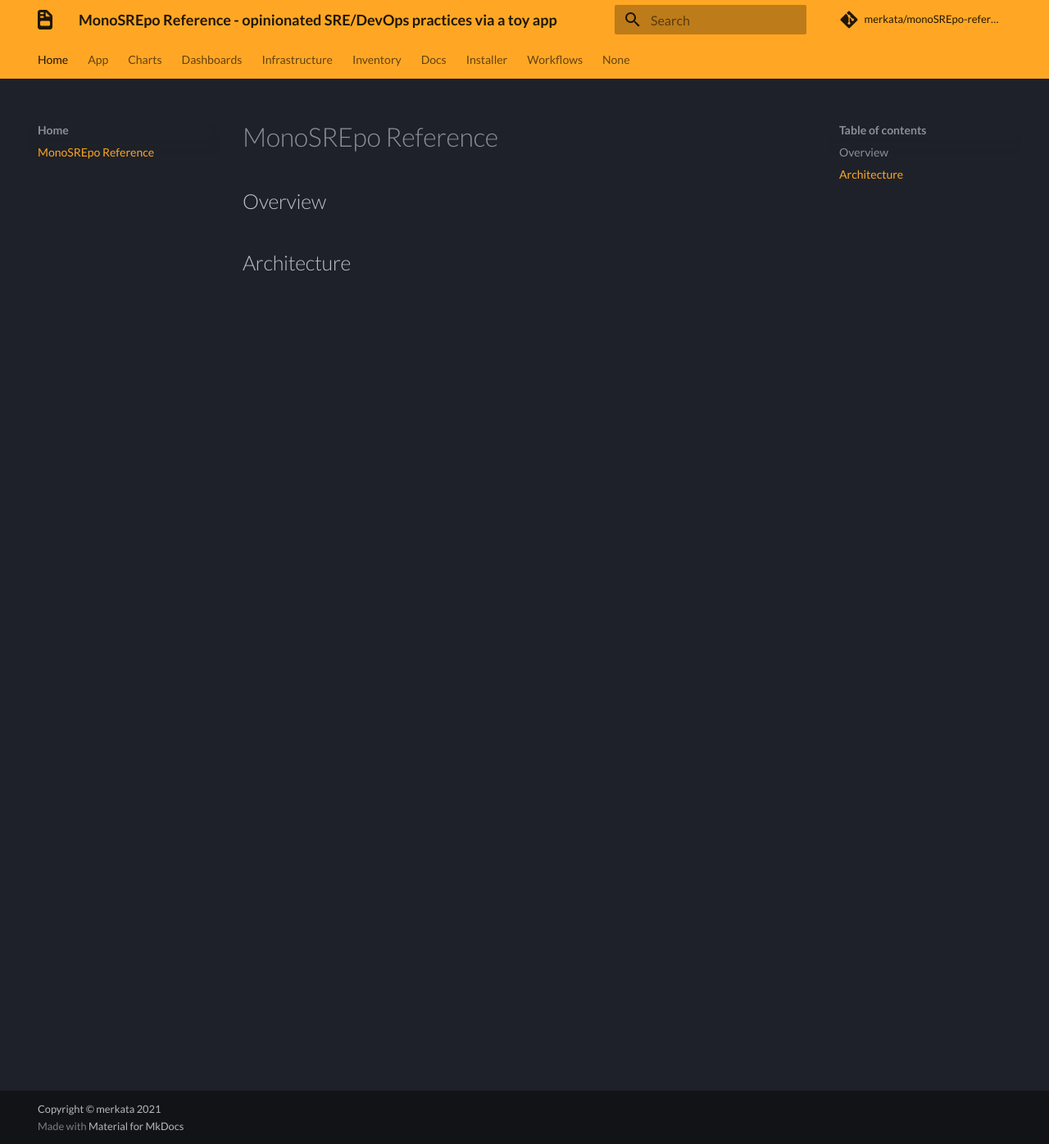
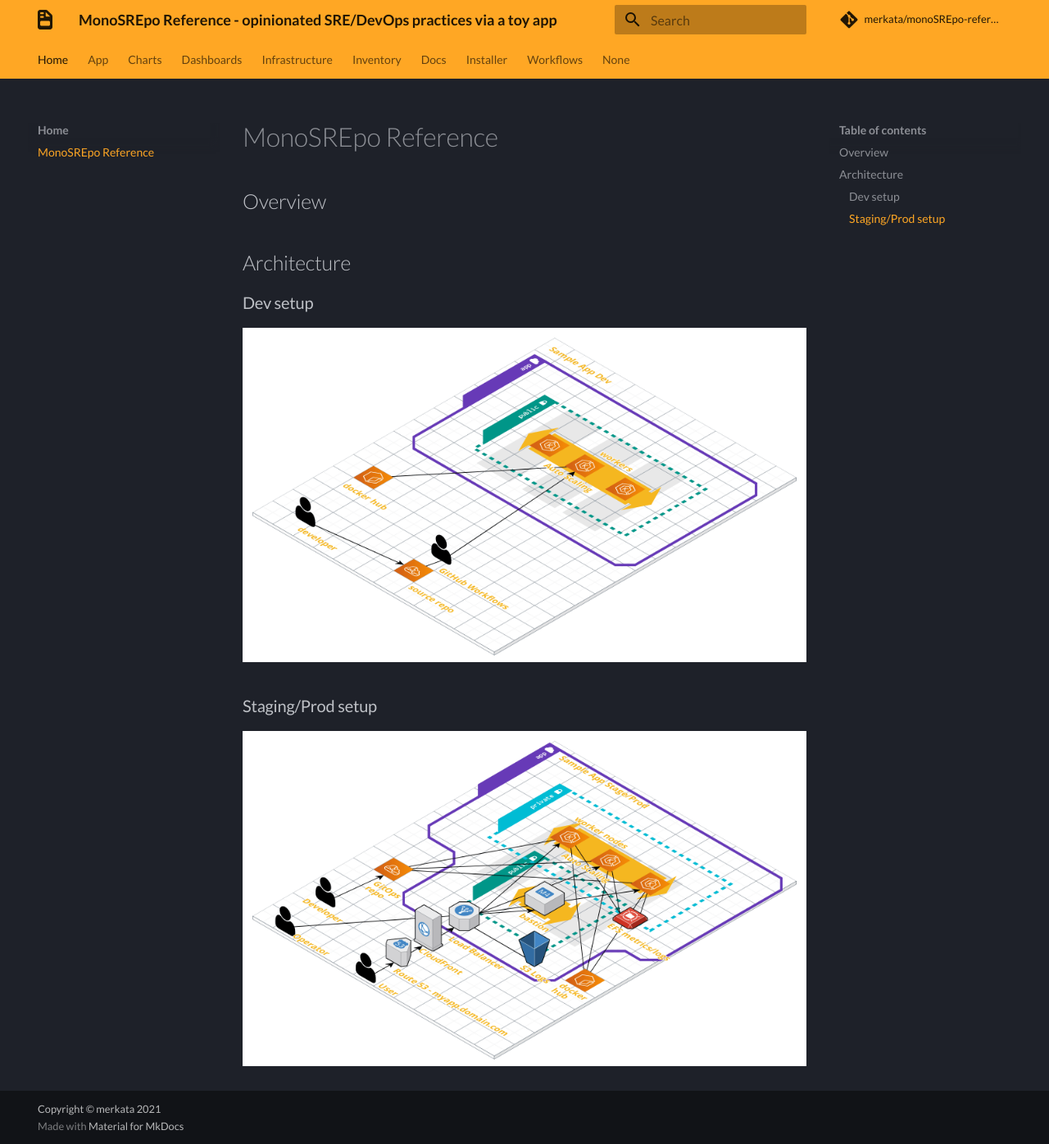
Before and after one commit to merkata/monoSREpo-reference, an MkDocs documentation site: the page built from docs/index.md, in a window 1280 px wide and 1396 px high. Shown: the whole window at 82% size. Built offline with MkDocs 1.6.1 and Material for MkDocs 9.7.7, drawn with Linux system fonts in a browser that asks for light colours; some web fonts are replaced; comment, search, counter and statistics services are not loaded.

Commit message:
docs(index): Add architecture diagrams

```diff
--- a/docs/index.md
+++ b/docs/index.md
@@ -3,3 +3,11 @@
 ## Overview
 
 ## Architecture
+
+### Dev setup
+
+![Dev setup](assets/dev.png "Dev")
+
+### Staging/Prod setup
+
+![Stage/Prod setup](assets/prod.png "Staging/Prod")
```
Also changed, not shown: docs/assets/dev.png (added), docs/assets/prod.png (added).
